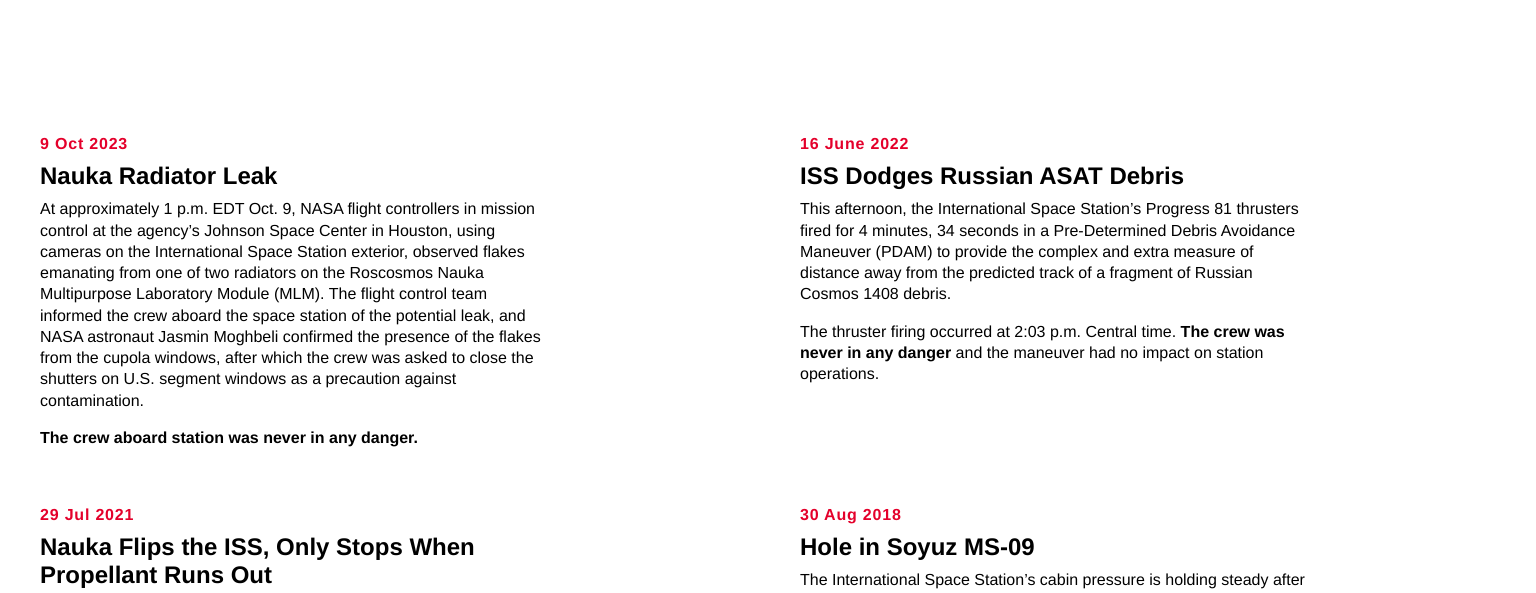
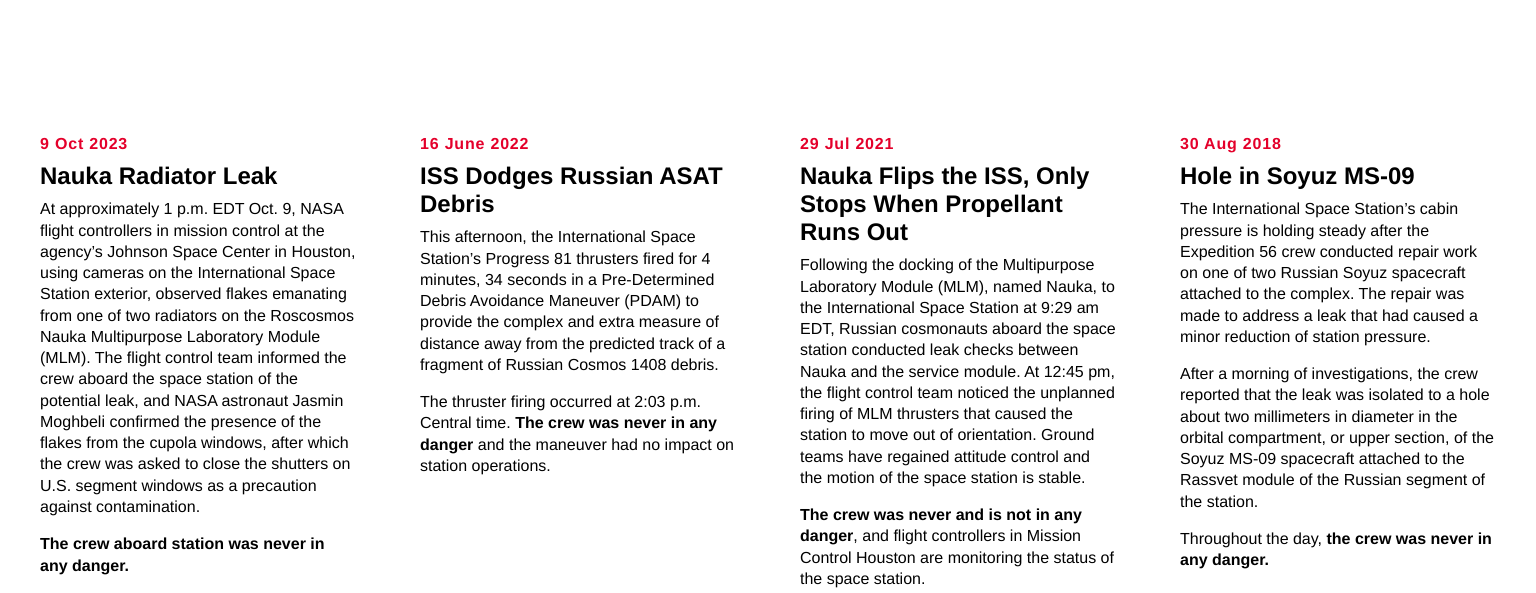
Before and after one commit to acolangelo/crewdanger.com, a plain HTML site: page index.html in a window 1536 px wide. Shown: the part 164-757 px from the top of the page. Drawn offline with Linux system fonts and the light colour scheme.

Commit message:
Updating grid.

```diff
--- a/index.html
+++ b/index.html
@@ -62,6 +62,18 @@
 					grid-template-columns: 1fr 1fr;
 				}
 			}
+
+			@media (min-width: 72em) {
+				section {
+					grid-template-columns: 1fr 1fr 1fr;
+				}
+			}
+
+			@media (min-width: 96em) {
+				section {
+					grid-template-columns: 1fr 1fr 1fr 1fr;
+				}
+			}
 		</style>
 	</head>
 	<body>
```
